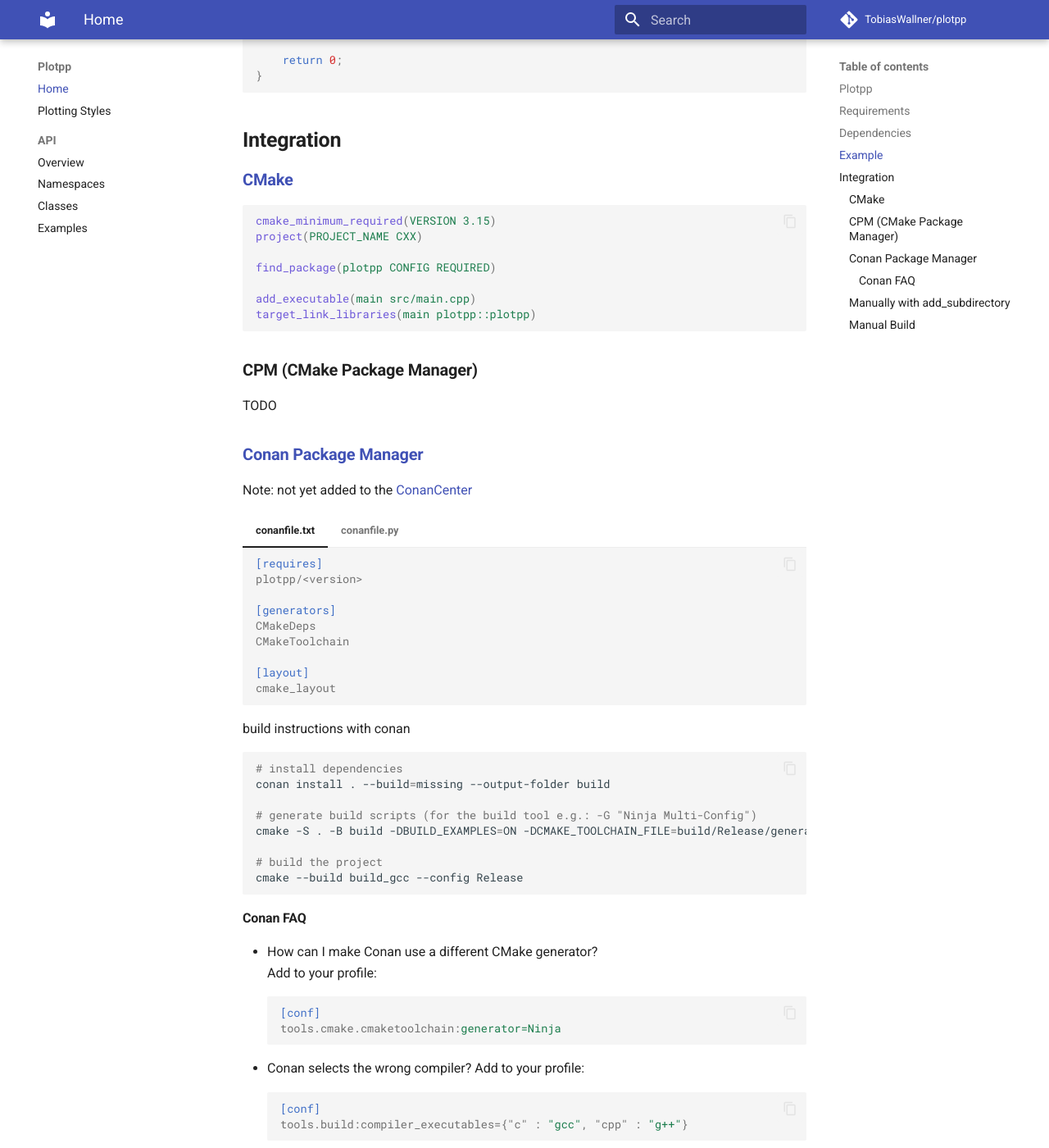
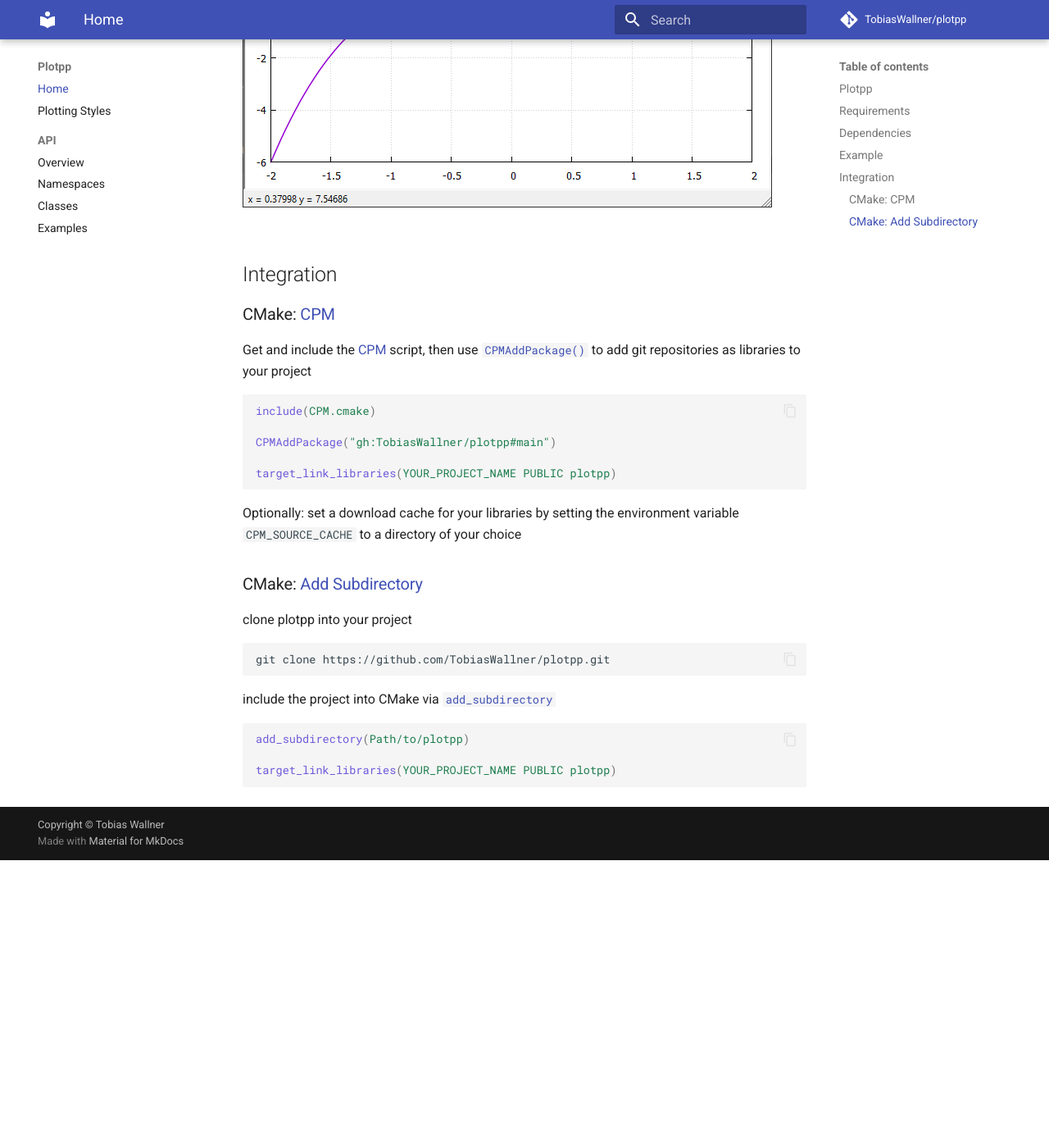
Before and after one commit to TobiasWallner/plotpp, an MkDocs documentation site: the page built from docs/docs/index.md, in a window 1280 px wide and 1400 px high, scrolled down 1129 px. Shown: the whole window at 82% size. Built offline with MkDocs 1.6.1 and Material for MkDocs 9.7.7, drawn with Linux system fonts in a browser that asks for light colours; comment, search, counter and statistics services are not loaded; after the commit the page ends 2178 px from its top, so only the background shows below that; some of the changed text lies outside the part shown.

Commit message:
updated the section on integration: deleted the instructions for conan and added instructions for using CPM

````diff
--- a/docs/docs/index.md
+++ b/docs/docs/index.md
@@ -19,9 +19,10 @@ Allows plotting from custom containers/vectors if they use `begin()` and `end()`
 
 - {fmt}: [GitHub](https://github.com/fmtlib/fmt), [Documentation](https://fmt.dev/11.0/), [Conan](https://conan.io/center/recipes/fmt?version=)
 
-A [conan](https://conan.io/) recipe is provided
+## **Example**
 
-## **Example**
+=== "Output"
+    ![Image of a line plot](example_output.png)
 
 === "Code"
     ```cpp
@@ -47,109 +48,32 @@ A [conan](https://conan.io/) recipe is provided
 	}
 	```
 
-=== "Output"
-    ![Image of a line plot](example_output.png)
+## Integration
 
+### CMake: [CPM](https://github.com/cpm-cmake/CPM.cmake)
 
-## **Integration**
-
-### **[CMake](https://cmake.org/)**
+Get and include the [CPM](https://github.com/cpm-cmake/CPM.cmake) script, then use [`CPMAddPackage()`](https://github.com/cpm-cmake/CPM.cmake?tab=readme-ov-file#usage) to add git repositories as libraries to your project
 
 ```cmake
-cmake_minimum_required(VERSION 3.15)
-project(PROJECT_NAME CXX)
+include(CPM.cmake)
 
-find_package(plotpp CONFIG REQUIRED)
+CPMAddPackage("gh:TobiasWallner/plotpp#main")
 
-add_executable(main src/main.cpp)
-target_link_libraries(main plotpp::plotpp)
+target_link_libraries(YOUR_PROJECT_NAME PUBLIC plotpp)
 ```
 
-### **CPM (CMake Package Manager)**
+Optionally: set a download cache for your libraries by setting the environment variable `CPM_SOURCE_CACHE` to a directory of your choice
 
-TODO
+### CMake: [Add Subdirectory](https://cmake.org/cmake/help/latest/command/add_subdirectory.html)
 
-### **[Conan Package Manager](https://conan.io/)**
-
-Note: not yet added to the [ConanCenter](https://conan.io/center)
-
-=== "conanfile.txt"
-	```ini
-	[requires]
-	plotpp/<version>
-
-	[generators]
-	CMakeDeps
-	CMakeToolchain
-
-	[layout]
-	cmake_layout
-	```
-
-=== "conanfile.py"
-	```py
-	from conan import ConanFile
-	from conan.tools.cmake import cmake_layout
-
-
-	class ExampleRecipe(ConanFile):
-		settings = "os", "compiler", "build_type", "arch"
-		generators = "CMakeDeps", "CMakeToolchain"
-
-		def requirements(self):
-			self.requires("plotpp/<version>")
-
-		def layout(self):
-			cmake_layout(self)
-	```
-
-build instructions with conan
+clone plotpp into your project
 ```bash
-# install dependencies
-conan install . --build=missing --output-folder build
-
-# generate build scripts (for the build tool e.g.: -G "Ninja Multi-Config")
-cmake -S . -B build -DBUILD_EXAMPLES=ON -DCMAKE_TOOLCHAIN_FILE=build/Release/generators/conan_toolchain.cmake
-
-# build the project
-cmake --build build_gcc --config Release
+git clone https://github.com/TobiasWallner/plotpp.git
 ```
 
-#### **Conan FAQ**
-+ 	How can I make Conan use a different CMake generator?
-	Add to your profile:
-```ini
-[conf]
-tools.cmake.cmaketoolchain:generator=Ninja
-```
-+	Conan selects the wrong compiler?
-	Add to your profile:
-```ini
-[conf]
-tools.build:compiler_executables={"c" : "gcc", "cpp" : "g++"}
-```
-+	Where can I find the default profile?
-```bash
-conan profile path default
-```
-+	I want to create a library but with `conan create . --build=missing` it cannot find the header files
-	Enable transitive headers in your `conanfile.py`:
-```py
-def requirements(self):
-	self.requires("<library/version>", transitive_headers=True)
-```
+include the project into CMake via [`add_subdirectory`](https://cmake.org/cmake/help/latest/command/add_subdirectory.html)
+```cmake
+add_subdirectory(Path/to/plotpp)
 
-### **Manually with [add_subdirectory](https://cmake.org/cmake/help/latest/command/add_subdirectory.html)**
-
-Manually download the library and add it via `add_subdirectory`.
-```cmake
-add_subdirectory(path/to/Plotpp)
-add_executable(PROJECT_NAME main.cpp)
 target_link_libraries(YOUR_PROJECT_NAME PUBLIC plotpp)
 ```
-Note: you would also need to add and link against fmt
-
-### **Manual Build**
-
-- include the folder containing `plotpp.hpp`
-- compile and link all `*.cpp` files in `plotpp/`
````
Also changed, not shown: README.md.
